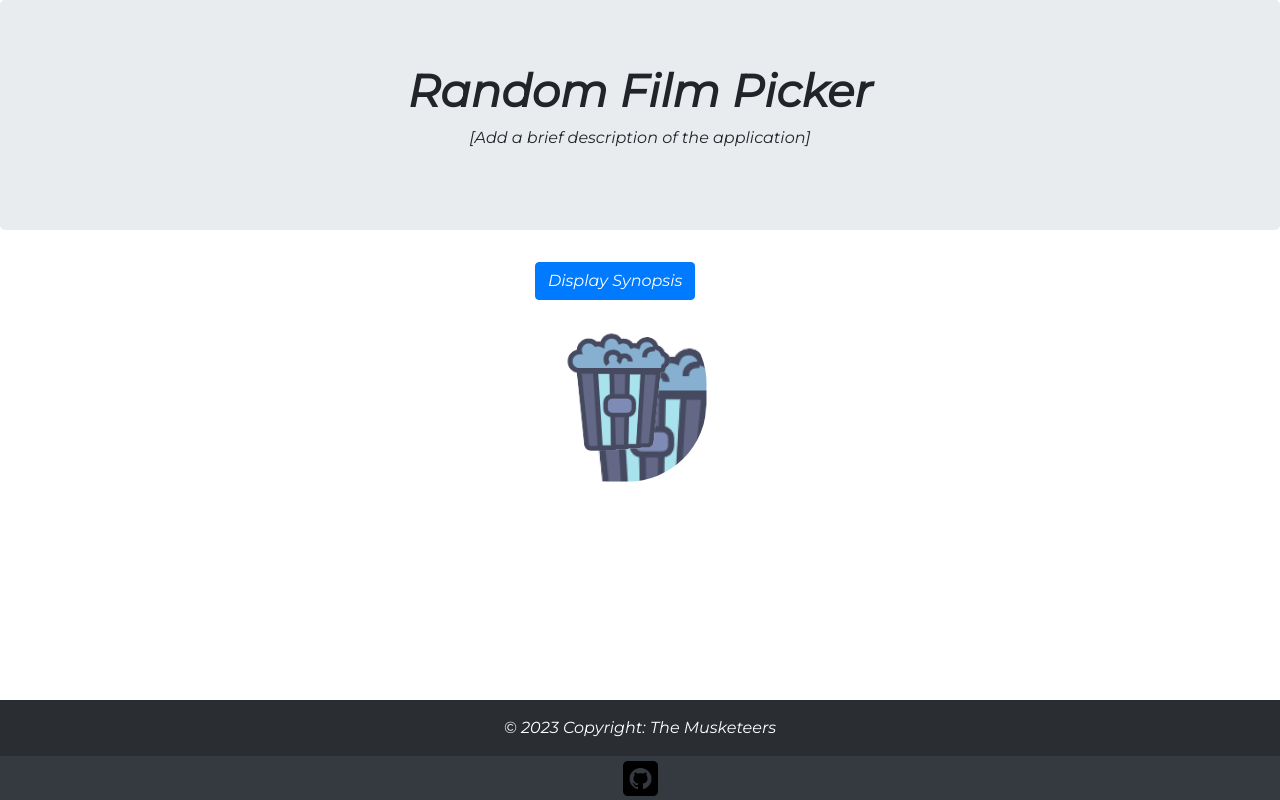
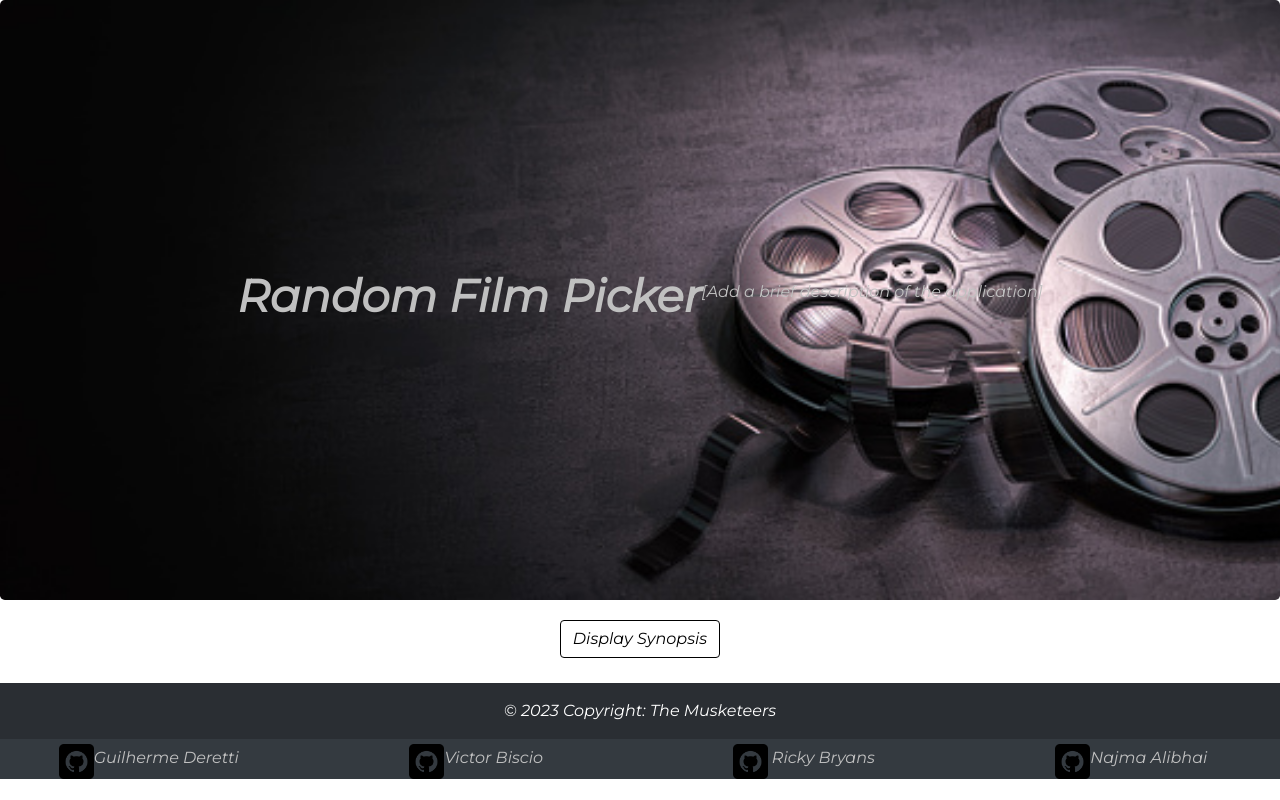
Before and after one commit to GuilhermeDeretti/Random-Film-Picker, a plain HTML site: page index.html in a window 1280 px wide. Drawn offline with nearby package versions, Linux system fonts and the light colour scheme.

Commit message:
did a bit of readme, and did css and a bit of footer

```diff
--- a/assets/css/style.css
+++ b/assets/css/style.css
@@ -5,15 +5,29 @@
 }
 
 /* Header */
+.jumbotron {
+  background-image: url(../images/movie2.jpg);
+  background-size: cover;
+  background-repeat: no-repeat;
+  height: 75vh;
+  display: flex;
+  align-items: center;
+  justify-content: center;
+  margin-bottom: 20px;
+}
+
+
 .jumboTitle {
   display: flex;
   justify-content: center;
   font-size: 45px;
   font-weight: bolder;
+  color: silver;
 }
 
 .descriptionText {
 text-align: center;
+color: silver;
 }
 
 /* Landing page */
@@ -31,11 +45,29 @@ text-align: center;
   align-items: center;
 }
 
-footer {
+.btn-primary {
+  background-color:transparent !important;
+  float:left ;
+  color: black;
+  border-color: black;
+
+}
+
+.btn-primary:hover{
+  color: black !important;
+  background-color: seashell !important;
+
+}
+
+.footer {
     position: absolute;
     bottom: 0;
     width: 100%;
     height: 100px;
+}
+
+.cardContainer a {
+  color:silver !important;
 }
 
 .github {
@@ -72,6 +104,7 @@ footer {
   .loading > img {
     margin-left: 20px;
   }
+}
 
 .hide {
   display: none !important;
--- a/index.html
+++ b/index.html
@@ -17,11 +17,11 @@
 <body>
 
   <div class="jumbotron">
-    <h1 class="jumboTitle">Random Film Picker</h1>
-    <p class="descriptionText">[Add a brief description of the application]
-    </p>
-    </p>
-  </div>
+     <h1 class="jumboTitle">Random Film Picker</h1>
+      <p class="descriptionText">[Add a brief description of the application]
+      </p>
+
+    </div>
 
   <div class="container mainUi">
     <div class="row">
@@ -72,8 +72,25 @@
       © 2023 Copyright:
       <a class="text-white" href="https://github.com/GuilhermeDeretti/Random-Destination-Picker">The Musketeers</a>
     </div>
-    <a target="_blank" href="https://github.com/GuilhermeDeretti/Random-Destination-Picker"> <img class="github" src="/assets/images/github.png" alt="gitHub_icon"></a>
-    <!-- Copyright -->
+
+  <div class="row">
+    <div class="cardContainer col-lg-3 col-md-3 col-sm-12">
+      <a target="_blank" href="https://github.com/GuilhermeDeretti"> <img class="github" src="/assets/images/github.png" alt="gitHub_icon">Guilherme Deretti</a>
+    </div>
+
+    <div class="cardContainer col-lg-3 col-md-3 col-sm-12">
+      <a target="_blank" href="https://github.com/reinkaoss"> <img class="github" src="/assets/images/github.png" alt="gitHub_icon">Victor Biscio</a>
+    </div>
+
+    <div class="cardContainer col-lg-3 col-md-3 col-sm-12">
+      <a target="_blank" href="https://github.com/uklivewire"> <img class="github" src="/assets/images/github.png" alt="gitHub_icon"> Ricky Bryans</a>
+    </div>
+
+    <div class="cardContainer col-lg-3 col-md-3 col-sm-12">
+      <a target="_blank" href="https://github.com/Najma53"> <img class="github" src="/assets/images/github.png" alt="gitHub_icon">Najma Alibhai</a>
+    </div>
+
+      <!-- Copyright -->
   </footer>
   <!-- Optional JavaScript -->
   <!-- jQuery first, then Popper.js, then Bootstrap JS -->
```
Also changed, not shown: assets/images/movie2.jpg (added), 1 other file.
